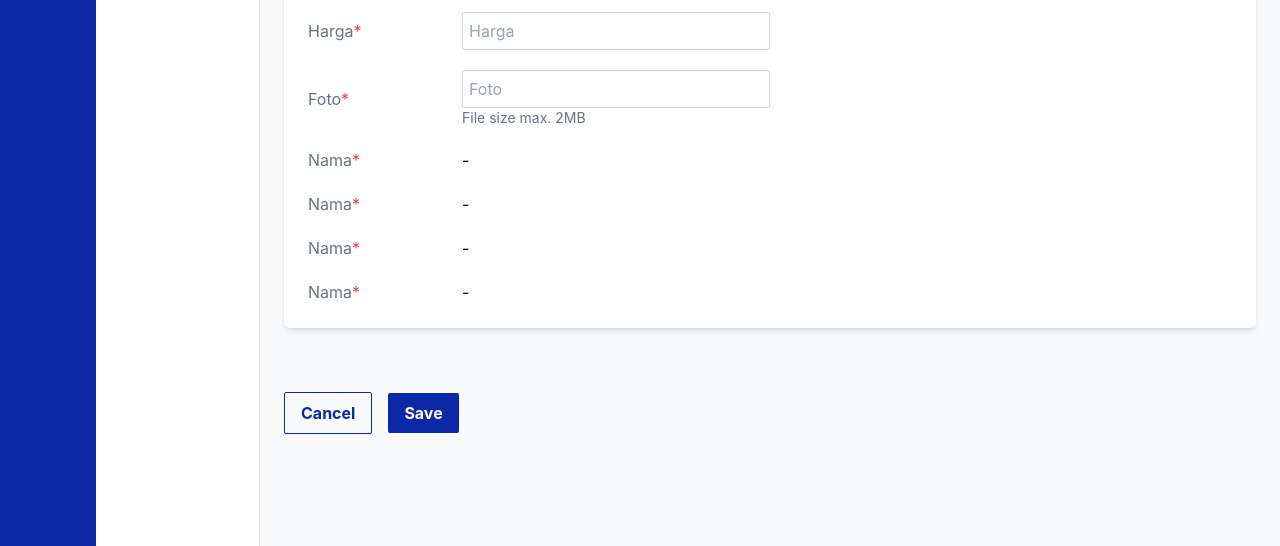
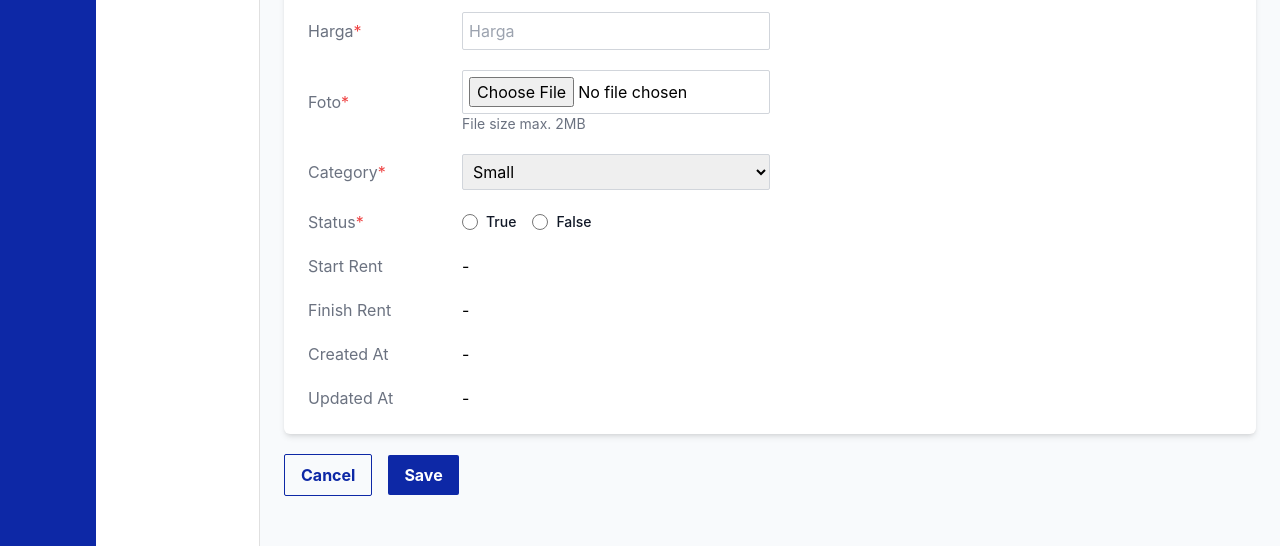
Before and after one commit to adityahimaone/next-data-media-handling, a Next.js app: page /admin/cars/listcars/addcar in a window 1280 px wide. Shown: the part 246-792 px from the top of the page. Built offline with nearby package versions, Linux system fonts and the light colour scheme.

Commit message:
Add Feature Post Data car & image

```diff
--- a/components/UI/Sidebar/Menu.jsx
+++ b/components/UI/Sidebar/Menu.jsx
@@ -1,17 +1,17 @@
-import React, { useState } from "react";
+import React, { useState, useEffect } from "react";
 import MenuItems from "@/components/UI/Sidebar/MenuItems";
 import SubMenuItems from "@/components/UI/Sidebar/SubMenuItems";
 
 function Menu() {
   const [pathName, setPathName] = useState("Dashboard");
-  const namemenu = "";
 
   const pathMenu = (path) => {
-    console.log(path);
-    // namemenu = path;s
-    // return setPathName(path);
-    return path;
+    const newPath = path !== undefined && path;
+    // console.log(newPath);
+    // return setPathName(newPath);
   };
+
+  console.log(pathName);
 
   return (
     <div className="flex w-full h-full">
@@ -19,14 +19,22 @@ function Menu() {
         <div className="w-24 h-16 flex justify-center items-center">
           <div className="h-8 w-8 bg-blue-100"></div>
         </div>
-        <MenuItems desktopMode={true} pathMenu={pathMenu} />
+        <MenuItems
+          desktopMode={true}
+          pathMenu={pathMenu}
+          setTitle={setPathName}
+        />
       </div>
       <div className="w-full">
         <div className="w-full border-b shadow-lg pl-4 h-16 flex justify-left items-center">
           <div className="h-8 w-24 bg-blue-100"></div>
         </div>
         <div className="mx-4">
-          <SubMenuItems pathName={pathMenu} namemenu={namemenu} />
+          <SubMenuItems
+            pathName={pathMenu}
+            setTitle={setPathName}
+            namemenu={pathName}
+          />
         </div>
       </div>
     </div>
--- a/components/UI/Sidebar/MenuItems.jsx
+++ b/components/UI/Sidebar/MenuItems.jsx
@@ -1,4 +1,4 @@
-import React, { useState } from "react";
+import React, { useState, useEffect } from "react";
 import Link from "next/link";
 import List from "@mui/material/List";
 import ListItem from "@mui/material/ListItem";
@@ -10,7 +10,7 @@ import { useRouter } from "next/router";
 // import ExpandMore from "@mui/icons-material/ExpandMore";
 import Collapse from "@mui/material/Collapse";
 
-function MenuItems({ desktopMode, pathMenu }) {
+function MenuItems({ desktopMode, pathMenu, setTitle }) {
   const router = useRouter();
 
   const [open, setOpen] = useState(false);
@@ -32,12 +32,19 @@ function MenuItems({ desktopMode, pathMenu }) {
     },
   ];
 
-  console.log(pathMenu);
+  // console.log(pathMenu);
 
   const menuHandler = (path, name) => {
     router.push(path);
-    pathMenu(name);
+    setTitle(name);
+    // pathMenu(name);
   };
+
+  useEffect(() => {
+    // if (pathMenu !== undefined) {
+    //   setTitle(pathMenu);
+    // }
+  }, []);
 
   const active = (
     <span
@@ -53,7 +60,9 @@ function MenuItems({ desktopMode, pathMenu }) {
           button
           disablePadding={true}
           key={item.text}
-          onClick={() => menuHandler(item.path, item.text)}
+          onClick={() =>
+            menuHandler(item.path, item.text) && setTitle(item.text)
+          }
         >
           {router.pathname === item.path ? active : null}
           <div
--- a/components/UI/Sidebar/SubMenuItems.jsx
+++ b/components/UI/Sidebar/SubMenuItems.jsx
@@ -1,8 +1,6 @@
 import React from "react";
 
 function SubMenuItems({ pathName, namemenu }) {
-  console.log(pathName, namemenu, "pathName");
-
   const SubDashboard = {
     title: "Dashboard",
     submenu: [
--- a/components/elements/ListCars/CardCar.jsx
+++ b/components/elements/ListCars/CardCar.jsx
@@ -28,7 +28,6 @@ function CardCar({ items }) {
   const imageNotFound =
     "https://maxler.com/local/templates/maxler/assets/img/not-found.png";
 
-  console.log(start_rent_at, "start_rent_at");
   return (
     <Card>
       <div>
--- a/package.json
+++ b/package.json
@@ -23,6 +23,7 @@
     "react-google-login": "^5.2.2",
     "react-hook-form": "^7.31.2",
     "react-icons": "^4.3.1",
+    "react-medium-image-zoom": "^4.4.3",
     "react-redux": "^8.0.2",
     "redux-persist": "^6.0.0",
     "sweetalert2": "^11.4.17",
--- a/pages/admin/cars/listcars/addcar.jsx
+++ b/pages/admin/cars/listcars/addcar.jsx
@@ -1,16 +1,41 @@
-import React from "react";
+import React, { useState } from "react";
 import Layout from "@/components/layouts/Admin";
 import Breadcumb from "@/components/UI/Breadcumb/Breadcumb";
 import ButtonPrimaryOutline from "@/components/UI/Button/ButtonPrimaryOutline";
 import ButtonPrimary from "@/components/UI/Button/ButtonPrimary";
+import { useForm } from "react-hook-form";
+import { TextField } from "@mui/material";
+import { apiFetch } from "@/utils/helpers/apifetch.helpers";
+import Image from "next/image";
 
 function AddNewCar() {
+  const {
+    register,
+    handleSubmit,
+    formState: { errors },
+    setValue,
+  } = useForm();
+
+  const onSubmit = async (payload) => {
+    const formData = new FormData();
+    for (let key in payload) {
+      formData.append(key, payload[key]);
+    }
+    formData.append("image", payload.image[0]);
+
+    apiFetch.post("/admin/car", formData).then((res) => {
+      console.log(res);
+    });
+  };
+
   return (
     <Layout>
       <div>
         <Breadcumb />
         <h1 className="heading-dashboard-h1">Add New Car</h1>
       </div>
+
+      <form onSubmit={handleSubmit(onSubmit)}>
         <div>
           <div className="bg-white rounded-md p-6 shadow-md space-y-5 w-full">
             <div className="flex items-center">
@@ -28,6 +53,7 @@ function AddNewCar() {
                   id="name"
                   placeholder="Nama"
                   className="border border-gray-300 rounded-sm p-1.5 w-full"
+                  {...register("name")}
                 />
               </div>
             </div>
@@ -42,9 +68,10 @@ function AddNewCar() {
               </div>
               <div className="w-full lg:w-4/12">
                 <input
-                type="text"
+                  type="number"
                   id="price"
                   placeholder="Harga"
+                  {...register("price")}
                   className="border border-gray-300 rounded-sm p-1.5 w-full"
                 />
               </div>
@@ -60,9 +87,11 @@ function AddNewCar() {
               </div>
               <div className="w-full lg:w-4/12 flex flex-col">
                 <input
-                type="text"
                   id="photo"
+                  type="file"
                   placeholder="Foto"
+                  onChange={onSubmit}
+                  {...register("image")}
                   className="border border-gray-300 rounded-sm p-1.5 w-full"
                 />
                 <label htmlFor="description" className="text-gray-500 text-sm">
@@ -73,10 +102,79 @@ function AddNewCar() {
             <div className="flex items-center">
               <div className="w-2/12">
                 <label
-                htmlFor="name"
+                  htmlFor="price"
                   className="text-gray-500 after:content-['*'] after:text-red-500"
                 >
-                Nama
+                  Category
+                </label>
+              </div>
+              <div className="w-full lg:w-4/12">
+                <select
+                  defaultValue="small"
+                  {...register("category")}
+                  className="border border-gray-300 rounded-sm p-1.5 w-full"
+                >
+                  <option value="category" disabled>
+                    Category
+                  </option>
+                  <option value="small">Small</option>
+                  <option value="medium">Medium</option>
+                  <option value="large">Large</option>
+                </select>
+              </div>
+            </div>
+            <div className="flex items-center">
+              <div className="w-2/12">
+                <label
+                  htmlFor="status"
+                  className="text-gray-500 after:content-['*'] after:text-red-500"
+                >
+                  Status
+                </label>
+              </div>
+              <div className="w-full lg:w-4/12 flex space-x-4">
+                <div className="flex items-center">
+                  <input
+                    id="status-option-1"
+                    type="radio"
+                    name="status"
+                    value="true"
+                    {...register("status")}
+                    className="h-4 w-4 border-gray-300 focus:ring-2 focus:ring-blue-300"
+                    aria-labelledby="status-option-1"
+                    aria-describedby="status-option-1"
+                  />
+                  <label
+                    htmlFor="country-option-1"
+                    className="text-sm font-medium text-gray-900 ml-2 block"
+                  >
+                    True
+                  </label>
+                </div>
+                <div className="flex items-center">
+                  <input
+                    id="status-option-2"
+                    type="radio"
+                    name="status"
+                    value="false"
+                    {...register("status")}
+                    className="h-4 w-4 border-gray-300 focus:ring-2 focus:ring-blue-300"
+                    aria-labelledby="status-option-2"
+                    aria-describedby="status-option-2"
+                  />
+                  <label
+                    htmlFor="country-option-1"
+                    className="text-sm font-medium text-gray-900 ml-2 block"
+                  >
+                    False
+                  </label>
+                </div>
+              </div>
+            </div>
+            <div className="flex items-center">
+              <div className="w-2/12">
+                <label htmlFor="name" className="text-gray-500">
+                  Start Rent
                 </label>
               </div>
               <div className="w-full lg:w-4/12">
@@ -85,11 +183,8 @@ function AddNewCar() {
             </div>
             <div className="flex items-center">
               <div className="w-2/12">
-              <label
-                htmlFor="name"
-                className="text-gray-500 after:content-['*'] after:text-red-500"
-              >
-                Nama
+                <label htmlFor="name" className="text-gray-500">
+                  Finish Rent
                 </label>
               </div>
               <div className="w-full lg:w-4/12">
@@ -98,11 +193,8 @@ function AddNewCar() {
             </div>
             <div className="flex items-center">
               <div className="w-2/12">
-              <label
-                htmlFor="name"
-                className="text-gray-500 after:content-['*'] after:text-red-500"
-              >
-                Nama
+                <label htmlFor="name" className="text-gray-500">
+                  Created At
                 </label>
               </div>
               <div className="w-full lg:w-4/12">
@@ -111,11 +203,8 @@ function AddNewCar() {
             </div>
             <div className="flex items-center">
               <div className="w-2/12">
-              <label
-                htmlFor="name"
-                className="text-gray-500 after:content-['*'] after:text-red-500"
-              >
-                Nama
+                <label htmlFor="name" className="text-gray-500">
+                  Updated At
                 </label>
               </div>
               <div className="w-full lg:w-4/12">
@@ -124,12 +213,13 @@ function AddNewCar() {
             </div>
           </div>
         </div>
-      <div className="mt-16">
+        <div className="mt-5">
           <div className="space-x-4">
             <ButtonPrimaryOutline>Cancel</ButtonPrimaryOutline>
-          <ButtonPrimary>Save</ButtonPrimary>
+            <ButtonPrimary type="submit">Save</ButtonPrimary>
           </div>
         </div>
+      </form>
     </Layout>
   );
 }
--- /dev/null
+++ b/pages/user/searchcar.jsx
@@ -0,0 +1,7 @@
+import React from "react";
+
+function searchcar() {
+  return <div>searchcar</div>;
+}
+
+export default searchcar;
```
Also changed, not shown: 1 other file (tests, documents, lock files or other folders). Lines whose indentation alone changed are shown as unchanged.
